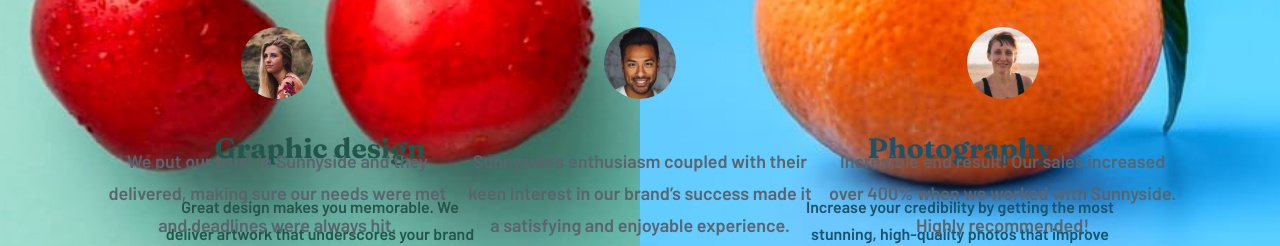
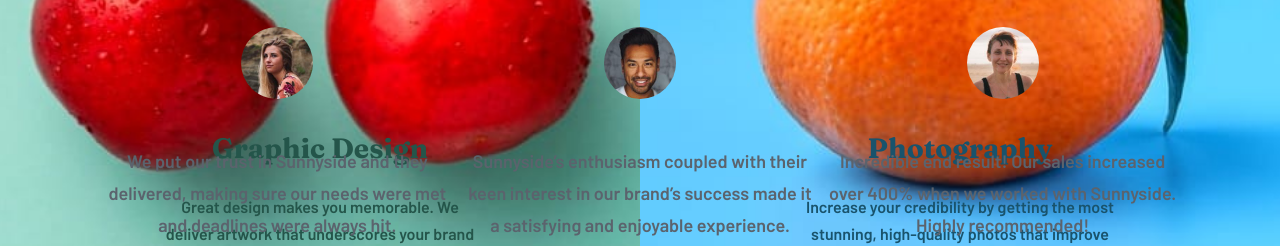
Before and after one commit to ltc870/sunnysideagencylandingpage, a React (Vite) app: page / in a window 1280 px wide. Shown: the part 3080-3326 px from the top of the page. Built offline with nearby package versions, Linux system fonts and the light colour scheme.

Commit message:
changed lowercase d to uppercase d

```diff
--- a/src/components/Main.jsx
+++ b/src/components/Main.jsx
@@ -54,7 +54,7 @@ const Main = () => {
             <div className={classes.graphicDesign}>
                 <div className={classes.graphicDesignContainer}>
                     <h3 className={classes.graphicDesignTitle}>
-                        Graphic design
+                        Graphic Design
                     </h3>
                     <p className={classes.graphicDesignText}>
                         Great design makes you memorable. We deliver artwork
```
